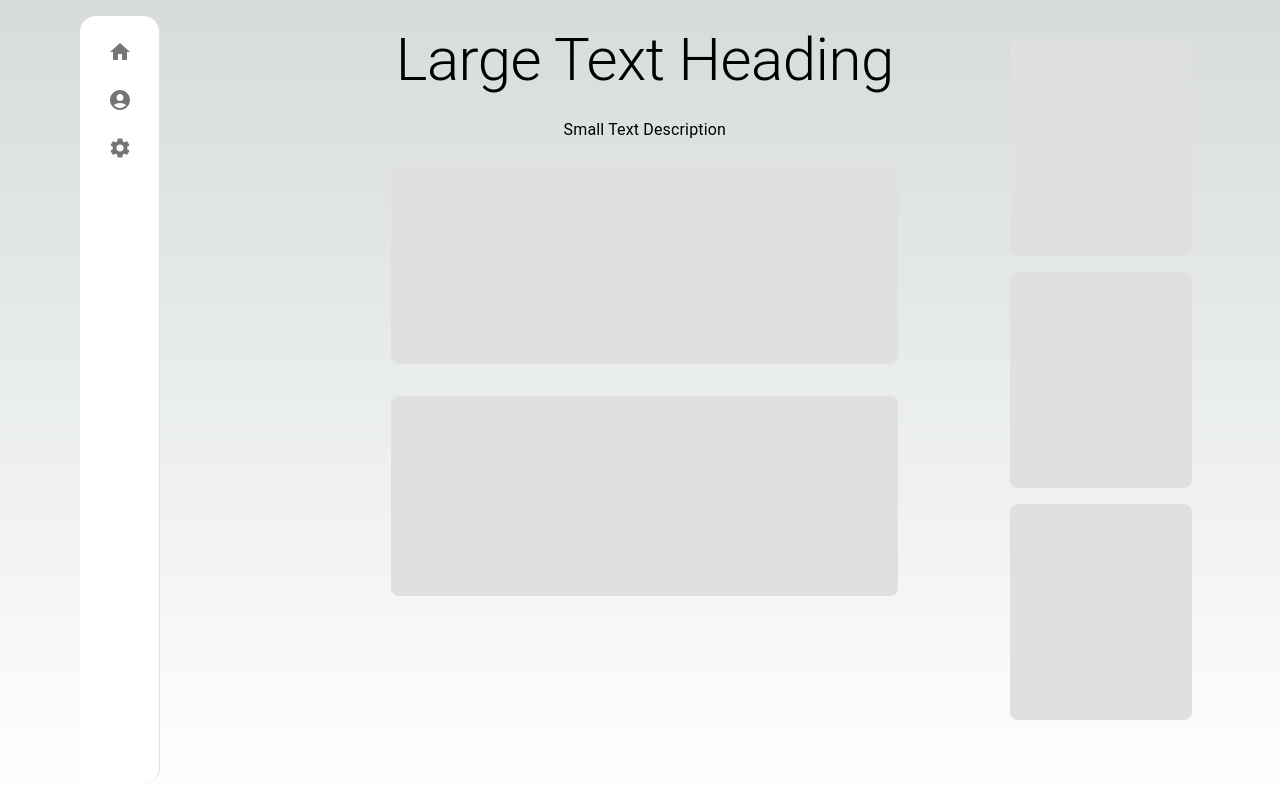
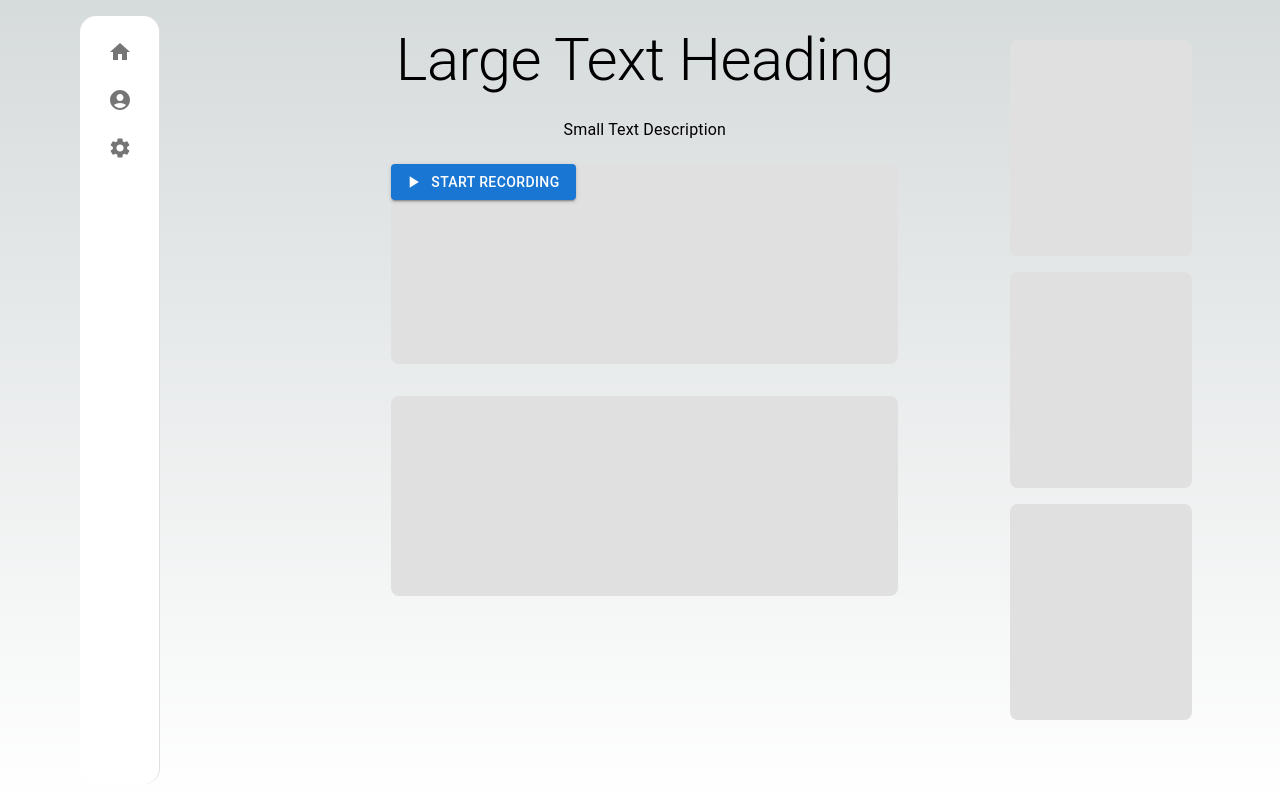
Before and after one commit to kaeladair/counsely, a Next.js app in the folder client/: page /dashboard in a window 1280 px wide. Built offline with nearby package versions, Linux system fonts and the light colour scheme.

Commit message:
Record button

```diff
--- /dev/null
+++ b/client/src/app/RecordButton.client.js
@@ -0,0 +1,23 @@
+'use client'
+
+import React, { useState } from 'react';
+import { Button } from '@mui/material';
+import { PlayArrow as PlayArrowIcon } from '@mui/icons-material';
+
+export default function RecordButton() {
+  const [recording, setRecording] = useState(false);
+
+  function startRecording() {
+    setRecording(true);
+  }
+
+  function stopRecording() {
+    setRecording(false);
+  }
+
+  return (
+    <Button variant="contained" startIcon={<PlayArrowIcon />} onClick={recording ? stopRecording : startRecording}>
+      {recording ? 'Stop Recording' : 'Start Recording'}
+    </Button>
+  );
+}
--- a/client/src/app/dashboard/page.js
+++ b/client/src/app/dashboard/page.js
@@ -1,8 +1,10 @@
 import React from 'react';
-import { Drawer, List, ListItem, ListItemIcon, Box, Typography, Divider, Container } from '@mui/material';
+import { Drawer, List, ListItem, ListItemIcon, Box, Typography, Divider, Container, Button } from '@mui/material';
 import HomeIcon from '@mui/icons-material/Home';
 import AccountCircleIcon from '@mui/icons-material/AccountCircle';
 import SettingsIcon from '@mui/icons-material/Settings';
+import { PlayArrow as PlayArrowIcon } from '@mui/icons-material';
+import RecordButton from '../RecordButton.client';
 
 function Sidebar() {
   return (
@@ -71,7 +73,9 @@ function MainContent() {
       <Typography variant="body1" gutterBottom>
         Small Text Description
       </Typography>
-      <Box sx={{ width: '80%', height: 200, borderRadius: '8px', my: 2, bgcolor: 'grey.300' }} />
+      <Box sx={{ width: '80%', height: 200, borderRadius: '8px', my: 2, bgcolor: 'grey.300' }}>
+          <RecordButton />
+      </Box>
       <Box sx={{ width: '80%', height: 200, borderRadius: '8px', my: 2, bgcolor: 'grey.300' }} />
     </Box>
   );
```
Also changed, not shown: client/src/app/dashboard/dashboard.module.css (deleted, +0 -19 lines).
